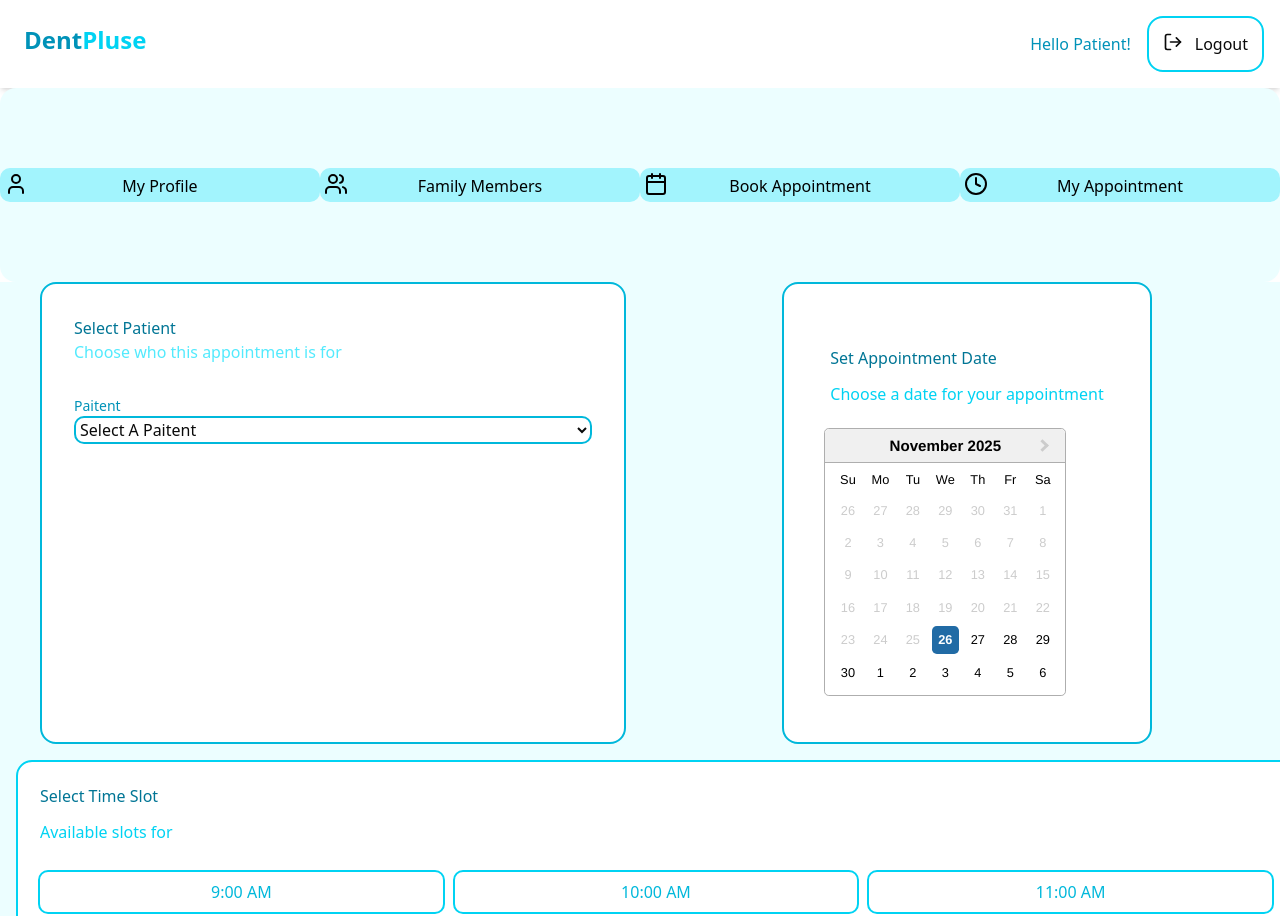
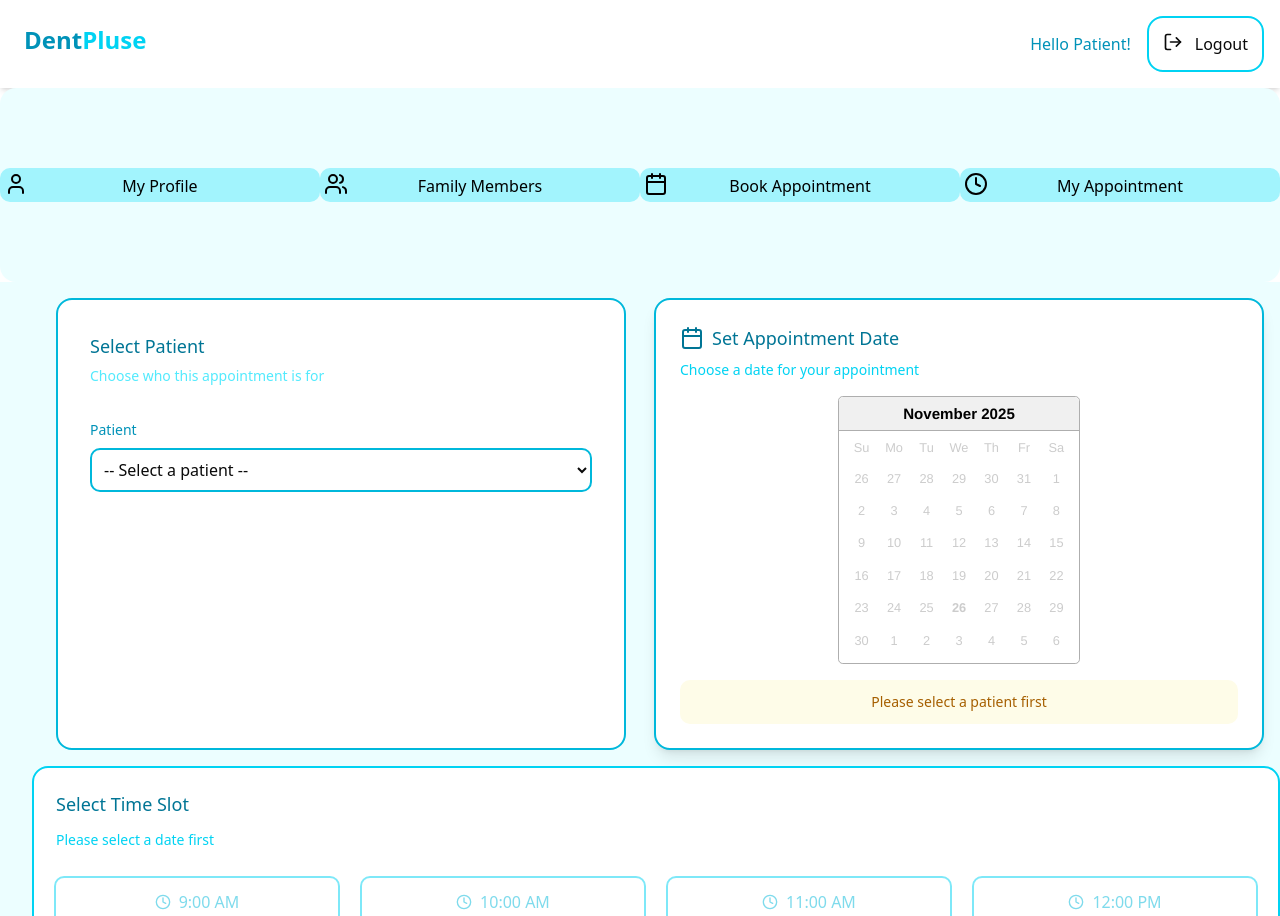
Before and after one commit to HVPasindu/DentPulse, a React app in the folder frontend/: page /patient/bookappointments in a window 1280 px wide. Shown: the top 916 px of the page. Built offline with nearby package versions, Linux system fonts and the light colour scheme; the HTML template or start-up script is replaced by a standard one.

Commit message:
book appoinmtent fix

```diff
--- a/frontend/src/PatientPages/BookAppointment/AppointmentDate.jsx
+++ b/frontend/src/PatientPages/BookAppointment/AppointmentDate.jsx
@@ -1,38 +1,56 @@
-import { useState } from "react";
 import DatePicker from "react-datepicker";
 import "react-datepicker/dist/react-datepicker.css";
-import { TimeCardComponent } from "./TimeCardComponent";
+import { Calendar } from "lucide-react";
 
-// import { newDate } from "react-datepicker/dist/date_utils";
-
-export const AppointmentDate = () => {
-  const [date, setDate] = useState(new Date());
-
-
-  let selected_date = date;
-
+export const AppointmentDate = ({ selectDate, setDate, selectedPatient }) => {
   return (
-    <>
     <div className="flex flex-col justify-center items-center">
-        <div className="bg-white border-2 border-cyan-500 rounded-2xl flex flex-col justify-center items-center w-max-fit">
-          <div className="p-10">
-            <div className="py-4">
-              <h1 className="p-1.5 text-cyan-700">Set Appointment Date</h1>
-              <h1 className="p-1.5 text-cyan-400">
+      <div className="bg-white border-2 border-cyan-500 rounded-2xl shadow-lg p-6 w-full">
+        <div className="mb-4">
+          <div className="flex items-center gap-2 mb-2">
+            <Calendar className="size-6 text-cyan-700" />
+            <h2 className="text-lg text-cyan-700 ">
+              Set Appointment Date
+            </h2>
+          </div>
+          <p className="text-cyan-400 text-sm">
             Choose a date for your appointment
-              </h1>
+          </p>
         </div>
+        <div className="flex justify-center">
           <DatePicker
-              selected={date}
-              onChange={(d) => setDate(d)}
+            selected={selectDate}
+            onChange={(d) => {
+              const event = {
+                target: {
+                  value: d,
+                },
+              };
+              setDate(event);
+            }}
             inline
             minDate={new Date()}
             maxDate={new Date(new Date().setMonth(new Date().getMonth() + 3))}
+            calendarClassName="custom-calendar"
+            disabled={!selectedPatient}
           />
         </div>
+        {!selectedPatient && (
+          <div className="mt-4 p-3 bg-yellow-50 rounded-lg text-center">
+            <p className="text-sm text-yellow-700">
+              Please select a patient first
+            </p>
           </div>
-
+        )}
+        {selectDate && (
+          <div className="mt-4 p-3 bg-cyan-50 rounded-lg text-center">
+            <p className="text-sm text-gray-600">Selected Date:</p>
+            <p className="text-lg font-semibold text-cyan-700">
+              {selectDate.toDateString ? selectDate.toDateString() : selectDate}
+            </p>
           </div>
-    </>
+        )}
+      </div>
+    </div>
   );
 };
--- a/frontend/src/PatientPages/BookAppointment/BookAppoinment.jsx
+++ b/frontend/src/PatientPages/BookAppointment/BookAppoinment.jsx
@@ -1,18 +1,109 @@
-import React from "react";
+import React, { useState, useEffect } from "react";
 import { AppointmentDate } from "./AppointmentDate";
-
 import { SelectPatient } from "./SelectPatient";
 import { TimeSlot } from "./TimeSlot";
+import { paitentdata } from "../data/paitentdata";
+
 export const BookAppoinment = () => {
+
+  const [FamilyDetail] = useState(paitentdata);
+  const [appointment, setAppointments] = useState({
+    id: "apt_001",
+    patientId: "owner_001",
+    patientName: "John Doe",
+    date: "2024-12-28",
+    time: "10:00 AM",
+    status: "Confirmed",
+    type: "Checkup",
+    notes: "Regular dental checkup",
+  });
+  const [selectedPatient, setSelectedPatient] = useState(null);
+  const [selectDate, setSelectDate] = useState(null);
+  const [selectTime, setSelectTime] = useState(null);
+
+  const handleChange = (e) => {
+    const id = Number(e.target.value);
+    const result = FamilyDetail.find((person) => person.id === id);
+    setSelectedPatient(result);
+  };
+
+  const setDate = (e) => {
+    const date = e.target.value;
+    if (selectedPatient) {
+      setSelectDate(date);
+      console.log("Date is successfully selected!", date);
+    } else {
+      alert("Select a Patient First!");
+    }
+  };
+
+  const setTime = (e) => {
+    const time = e.target.value;
+    if (selectDate && selectedPatient) {
+      setSelectTime(time);
+      console.log("Time is successfully selected!", time);
+    } else {
+      alert("Please select date and patient first");
+    }
+  };
+
+  const bookAppointment = () => {
+    if (selectedPatient && selectDate && selectTime) {
+      const newAppointment = {
+        ...appointment,
+        id: `apt_${Date.now()}`,
+        patientId: selectedPatient.id,
+        patientName: selectedPatient.name,
+        date: selectDate.toDateString ? selectDate.toDateString() : selectDate,
+        time: selectTime,
+        status: "Confirmed",
+      };
+
+      setAppointments(newAppointment);
+      console.log("Patient scheduled successfully!", newAppointment);
+
+
+      setSelectTime(null);
+      setSelectDate(null);
+      setSelectedPatient(null);
+
+      alert("Appointment booked successfully!");
+    } else {
+      alert("Please select patient, date, and time");
+    }
+  };
+
+  useEffect(() => {
+    if (selectedPatient && selectDate && selectTime) {
+      console.log("Selected patient:", selectedPatient);
+      console.log("Selected date:", selectDate);
+      console.log("Selected time:", selectTime);
+    }
+  }, [selectedPatient, selectDate, selectTime]);
+
   return (
     <div>
-      <div className="flex flex-col bg-cyan-50">
+      <div className="flex flex-col bg-cyan-50 p-4 min-h-screen">
         <div className="grid grid-cols-1 md:grid-cols-2 justify-evenly gap-7">
-          <SelectPatient />
-          <AppointmentDate />
+          <SelectPatient
+            FamilyDetail={FamilyDetail}
+            handleChange={handleChange}
+            selectedPatient={selectedPatient}
+          />
+          <AppointmentDate
+            selectedPatient={selectedPatient}
+            setDate={setDate}
+            selectDate={selectDate}
+          />
         </div>
         <div className="gap-6">
-          <TimeSlot />
+          <TimeSlot
+            selectTime={selectTime}
+            setTime={setTime}
+            bookAppointment={bookAppointment}
+            selectedPatient={selectedPatient}
+            selectDate={selectDate}
+          />
         </div>
       </div>
     </div>
--- a/frontend/src/PatientPages/BookAppointment/SelectPatient.jsx
+++ b/frontend/src/PatientPages/BookAppointment/SelectPatient.jsx
@@ -1,38 +1,45 @@
 import React from "react";
 
-export const SelectPatient = () => {
-
+export const SelectPatient = ({ FamilyDetail, handleChange, selectedPatient }) => {
   return (
-
     <div className="pl-10">
-
       <div className="rounded-2xl bg-white border-2 border-cyan-500 h-full p-4">
         <div className="p-4">
-          <h1 className="text-cyan-700 ">
+          <h1 className="text-cyan-700 text-lg">
             Select Patient
             <br />
-            <span className="text-cyan-300 ">
+            <span className="text-cyan-300 text-sm font-normal">
               Choose who this appointment is for
             </span>
           </h1>
         </div>
-
         <div className="p-4">
-          <h1 className="text-sm text-cyan-600">Paitent</h1>
+          <h1 className="text-sm text-cyan-600 mb-2">Patient</h1>
           <select
-            name="
-            "
-            id=""
-            className="border-2  border-cyan-500 rounded-lg w-full"
+            name="patient"
+            id="patient-select"
+            className="border-2 border-cyan-500 rounded-lg w-full p-2"
+            onChange={handleChange}
+            value={selectedPatient?.id || ""}
           >
-
-            <option value="" className="text-cyan-500">Select A Paitent</option>
-            <option value="" className="text-cyan-500">Kalana</option>
-            <option value="" className="text-cyan-500">Sahan</option>
-            <option value="" className="text-cyan-500">Vishara</option>
-            <option value="" className="text-cyan-500">naveesha</option>
+            <option value="">
+              -- Select a patient --
+            </option>
+            {FamilyDetail.map((patient) => (
+              <option key={patient.id} value={patient.id}>
+                {patient.name}
+              </option>
+            ))}
           </select>
         </div>
+        {selectedPatient && (
+          <div className="p-4 mt-2 bg-cyan-50 rounded-lg">
+            <p className="text-sm text-gray-600">Selected:</p>
+            <p className="text-lg font-semibold text-cyan-700">
+              {selectedPatient.name}
+            </p>
+          </div>
+        )}
       </div>
     </div>
   );
--- a/frontend/src/PatientPages/BookAppointment/TimeCardComponent.jsx
+++ b/frontend/src/PatientPages/BookAppointment/TimeCardComponent.jsx
@@ -1,13 +1,42 @@
 import React from "react";
+import { Clock } from "lucide-react";
 
-export const TimeCardComponent = (props) => {
+export const TimeCardComponent = ({ data, selectTime, setTime, disabled }) => {
+  const isSelected = selectTime === data;
+
+  const handleClick = () => {
+    if (!disabled) {
+      const event = {
+        target: {
+          value: data,
+        },
+      };
+      setTime(event);
+    }
+  };
+
   return (
     <div>
       <div
-        className="hover:cursor-pointer flex justify-center
-      items-center border-2 text-cyan-500 border-cyan-400 rounded-lg p-2 gap-4 m-1 hover:bg-cyan-600 hover:text-black"
+        onClick={handleClick}
+        className={`
+          flex justify-center items-center
+          border-2 rounded-lg p-3 gap-2 m-1
+          transition-all duration-200
+          ${
+            isSelected
+              ? "border-cyan-600 bg-cyan-600 text-white"
+              : "border-cyan-400 text-cyan-500 bg-white"
+          }
+          ${
+            disabled
+              ? "opacity-50 cursor-not-allowed"
+              : "hover:cursor-pointer hover:bg-cyan-600 hover:text-white hover:border-cyan-600"
+          }
+        `}
       >
-        <h1 className="">{props.date}</h1>
+        <Clock className="w-4 h-4" />
+        <h1 className="font-medium">{data}</h1>
       </div>
     </div>
   );
--- a/frontend/src/PatientPages/BookAppointment/TimeSlot.jsx
+++ b/frontend/src/PatientPages/BookAppointment/TimeSlot.jsx
@@ -1,29 +1,59 @@
 import React from "react";
 import { timedata } from "../data/timedata";
 import { TimeCardComponent } from "./TimeCardComponent";
-export const TimeSlot = () => {
+
+export const TimeSlot = ({
+  selectTime,
+  setTime,
+  bookAppointment,
+  selectedPatient,
+  selectDate,
+}) => {
   return (
     <div>
-      <div
-        className="border-2 border-cyan-400 m-4 gap-x-3 w-full p-4 rounded-2xl bg-white
-         "
-      >
+      <div className="border-2 border-cyan-400 m-4 w-full p-4 rounded-2xl bg-white">
         <div className="flex flex-col pb-4">
-          <h1 className="p-1.5 text-cyan-700">Select Time Slot</h1>
-          <h1 className="p-1.5 text-cyan-400">
-            {/* Available slots for {selected_date.toDateString()} */}
-            Available slots for
+          <h1 className="p-1.5 text-cyan-700 text-lg">
+            Select Time Slot
+          </h1>
+          <h1 className="p-1.5 text-cyan-400 text-sm">
+            {selectDate
+              ? `Available slots for ${
+                  selectDate.toDateString
+                    ? selectDate.toDateString()
+                    : selectDate
+                }`
+              : "Please select a date first"}
           </h1>
         </div>
-        <div className="grid  grid-cols-3 ">
-          {timedata.map((data) => (
-            <TimeCardComponent date={data} />
+        <div className="grid grid-cols-2 md:grid-cols-3 lg:grid-cols-4 gap-3">
+          {timedata.map((data, index) => (
+            <TimeCardComponent
+              key={index}
+              data={data}
+              selectTime={selectTime}
+              setTime={setTime}
+              disabled={!selectedPatient || !selectDate}
+            />
           ))}
         </div>
-
+        {selectTime && (
+          <div className="mt-4 p-3 bg-cyan-50 rounded-lg text-center">
+            <p className="text-sm text-gray-600">Selected Time:</p>
+            <p className="text-lg font-semibold text-cyan-700">{selectTime}</p>
+          </div>
+        )}
         <div className="flex justify-center items-center p-6">
-          <button className="w-[90%] rounded-2xl p-2 text-white bg-cyan-600 hover:bg-cyan-800 ">
-            Book An Appoinment
+          <button
+            className={`w-[90%] rounded-2xl p-3 text-white font-semibold transition-colors ${
+              selectedPatient && selectDate && selectTime
+                ? "bg-cyan-600 hover:bg-cyan-800 cursor-pointer"
+                : "bg-gray-400 cursor-not-allowed"
+            }`}
+            onClick={bookAppointment}
+            disabled={!selectedPatient || !selectDate || !selectTime}
+          >
+            Book An Appointment
           </button>
         </div>
       </div>
--- a/frontend/src/PatientPages/data/paitentdata.jsx
+++ b/frontend/src/PatientPages/data/paitentdata.jsx
@@ -37,7 +37,7 @@ export const paitentdata = [
       address: "colombo",
   },
   {
-     id: "5",
+     id: 5,
     name: "John Doe",
     phone: "123-456-7890",
     email: "john@example.com",
```
Lines whose indentation alone changed are shown as unchanged.
